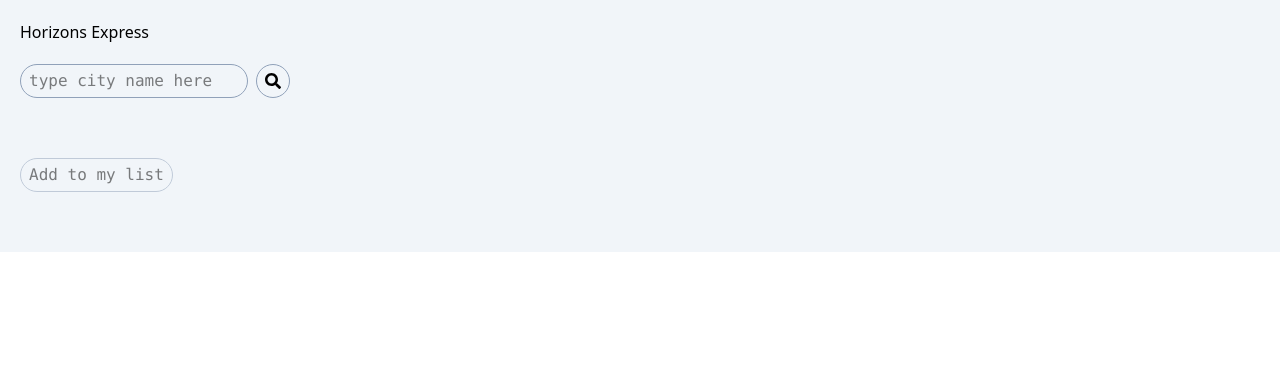
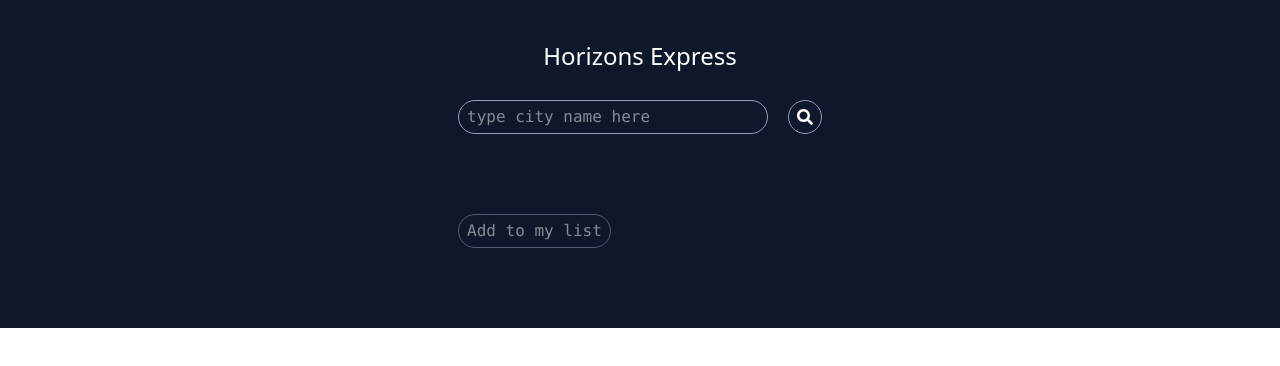
Before and after one commit to Raftouch/horizons-express, a React (Vite) app in the folder client/: page / in a window 1280 px wide. Shown: the top 366 px of the page. Built offline with nearby package versions, Linux system fonts and the light colour scheme.

Commit message:
:lipstick: improve css

```diff
--- a/client/src/components/Favorite.tsx
+++ b/client/src/components/Favorite.tsx
@@ -6,7 +6,7 @@ export default function Favorite() {
   const cities = useSelector((state: RootState) => state.cities.weather);
 
   return (
-    <div className="mt-10 grid grid-cols-1 sm:grid-cols-2 lg:grid-cols-3 gap-6">
+    <div className="mt-10 grid grid-cols-1 md:grid-cols-2 gap-10 xl:grid-cols-3 xl:gap-24">
       {cities.map((city) => (
         <WeatherCard key={city.id} cityWeather={city} />
       ))}
--- a/client/src/components/Weather.tsx
+++ b/client/src/components/Weather.tsx
@@ -52,16 +52,16 @@ export default function Weather() {
 
   return (
     <div className="font-mono">
-      <div className="flex gap-2 my-5">
+      <div className="flex gap-5 my-5 text-white pb-5 w-[364px]">
         <input
           type="text"
           value={city}
           placeholder="type city name here"
           onChange={handleChange}
-          className="border border-slate-400 px-2 py-1 rounded-full"
+          className="flex-1 border border-slate-400 px-2 py-1 rounded-full"
         />
         <button
-          className="border border-slate-400 cursor-pointer px-2 py-1 rounded-full hover:bg-slate-200"
+          className="border border-slate-400 cursor-pointer px-2 py-1 rounded-full hover:bg-slate-800"
           onClick={handleSearch}
         >
           <FaSearch />
@@ -74,7 +74,7 @@ export default function Weather() {
 
       <button
         onClick={handleClick}
-        className={`mt-10 border border-slate-400 px-2 py-1 rounded-full cursor-pointer ${
+        className={`text-white mt-10 border border-slate-400 px-2 py-1 rounded-full cursor-pointer hover:bg-slate-800 ${
           !cityData ? "opacity-50 cursos-not-allowed" : ""
         }`}
       >
--- a/client/src/components/WeatherCard.tsx
+++ b/client/src/components/WeatherCard.tsx
@@ -24,8 +24,8 @@ export default function WeatherCard({ cityWeather }: CityWeatherProps) {
     : null;
 
   return (
-    <div className="flex flex-col">
-      <div className="">
+    <div className="flex flex-col w-[364px] py-10 bg-white rounded rounded-xl items-center">
+      <div className="text-center">
         <h1 className="text-2xl font-bold">
           {cityWeather.name}, {cityWeather.sys.country}
         </h1>
@@ -54,18 +54,18 @@ export default function WeatherCard({ cityWeather }: CityWeatherProps) {
 
       <div className="border-t border-gray-200 my-4"></div>
 
-      <div className="space-y-5 text-sm">
+      <div className="space-y-1 text-sm">
         <div className="flex items-center gap-5">
           <i className="wi wi-horizon-alt text-3xl text-rose-500"></i>
-          <p>{sunrise}</p>
+          <p>Sunrise: {sunrise}</p>
         </div>
         <div className="flex items-center gap-5">
           <i className="wi wi-horizon text-3xl text-rose-500"></i>
-          <p>{sunset}</p>
+          <p>Sunset: {sunset}</p>
         </div>
         <div className="flex items-center gap-5">
           <i className="wi wi-strong-wind text-3xl"></i>
-          <p>Wind : {windSpeed} km/h</p>
+          <p>Wind: {windSpeed} km/h</p>
         </div>
       </div>
     </div>
--- a/client/src/pages/MainPage.tsx
+++ b/client/src/pages/MainPage.tsx
@@ -2,8 +2,8 @@ import Weather from "../components/Weather";
 
 export default function MainPage() {
   return (
-    <div className="p-5 bg-slate-100 w-full h-full">
-      <h1>Horizons Express</h1>
+    <div className="p-10 flex flex-col items-center bg-slate-900 w-full h-full">
+      <h1 className="text-white text-2xl mb-2">Horizons Express</h1>
       <Weather />
     </div>
   );
```
